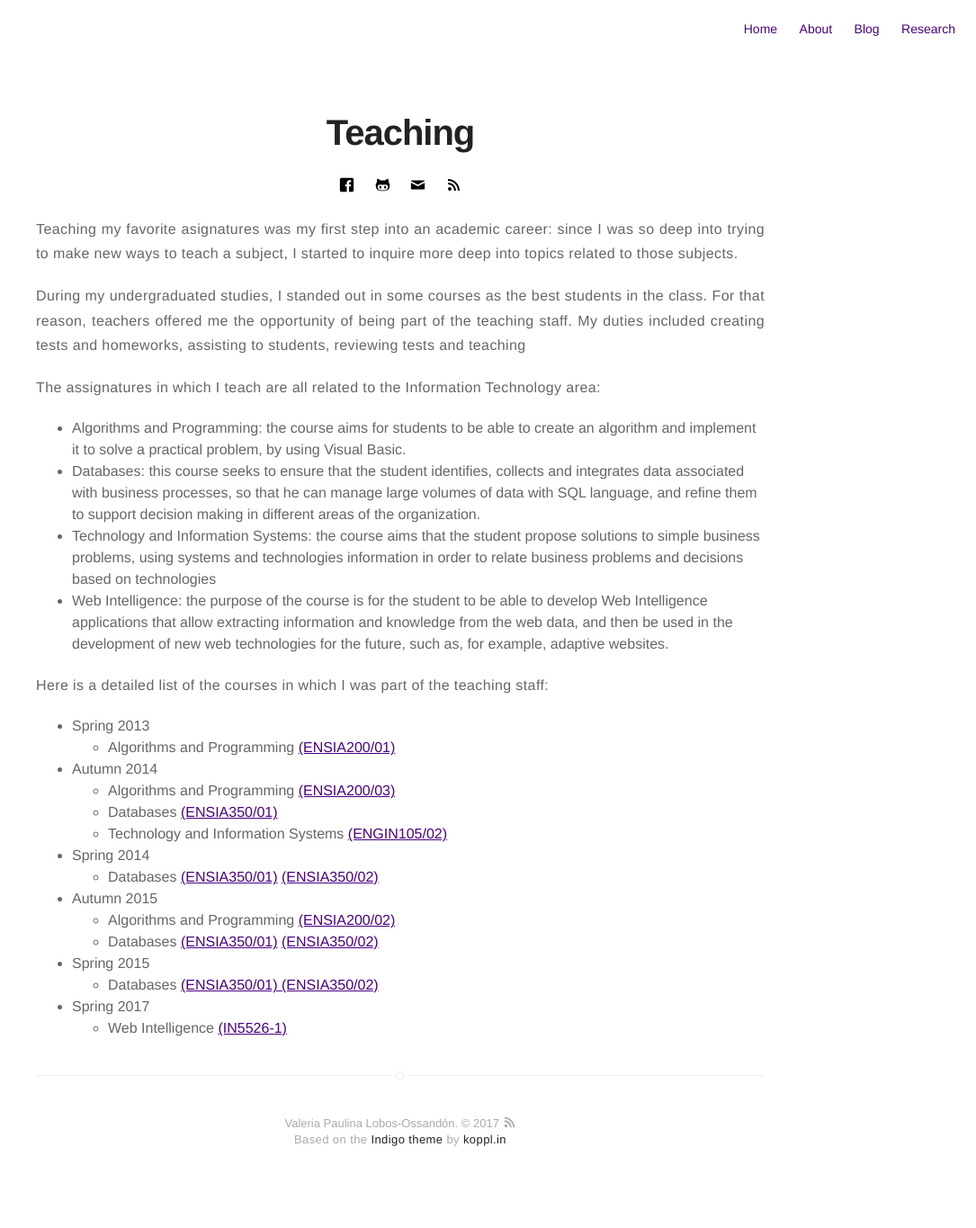
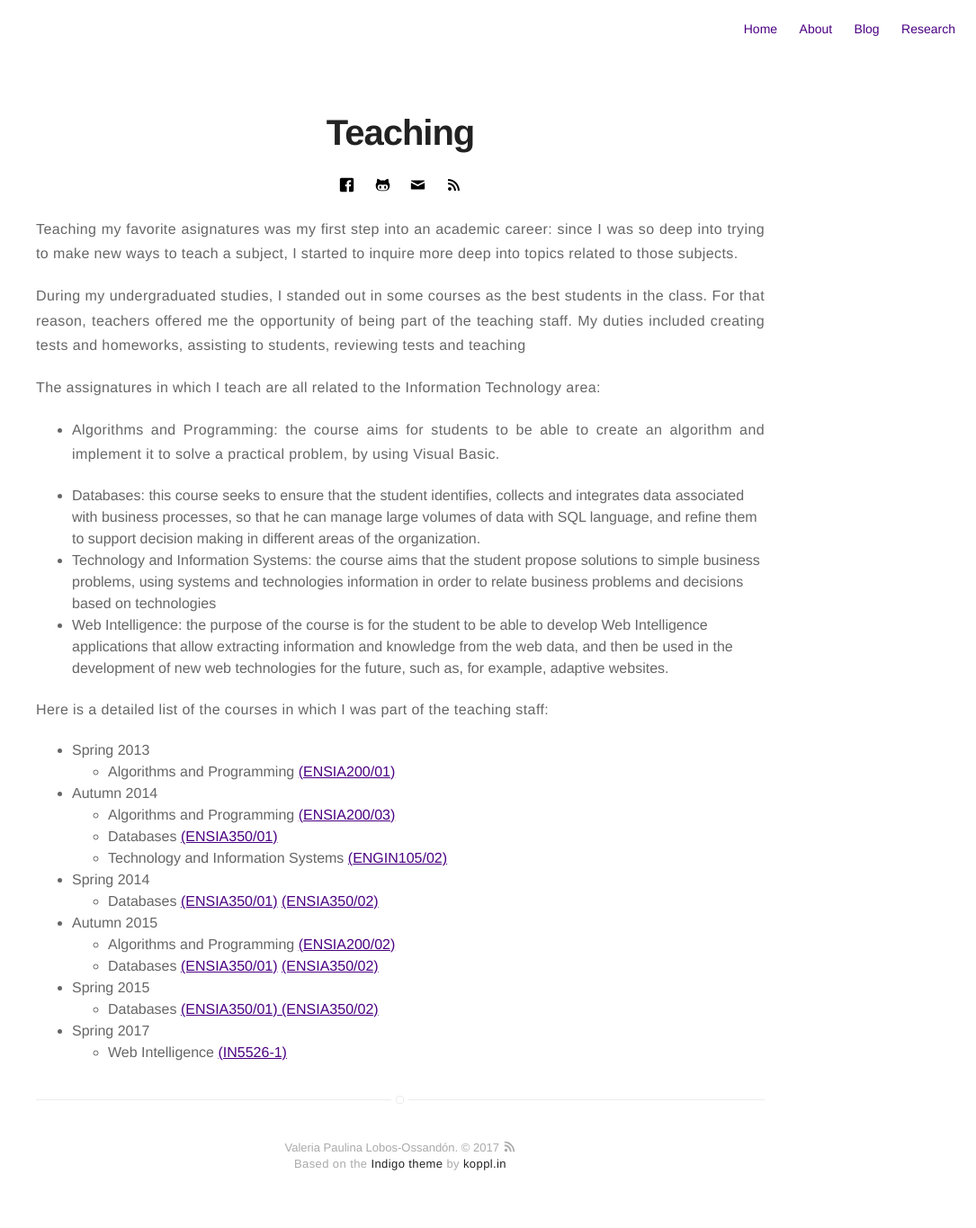
Before and after one commit to vlobos-ossandon/vlobos-ossandon.github.io, a Jekyll site: the page built from teaching.html, in a window 1280 px wide. Shown: the whole page at 90% size, without its empty margins (195-1280 px from the left). Built offline with Jekyll 4.4.1, drawn with Linux system fonts in a browser that asks for light colours; before the commit the page ends 1338 px from its top, so only the background shows below that.

Commit message:
Teaching_10

```diff
--- a/teaching.html
+++ b/teaching.html
@@ -10,7 +10,7 @@ title: Teaching
 </p>
 <p align="justify">
     <ul>
-        <li><b>Algorithms and Programming</b>: the course aims for students to be able to create an algorithm and implement it to solve a practical problem, by using Visual Basic.</li>
+        <li><b><p align="justify">Algorithms and Programming</b>: the course aims for students to be able to create an algorithm and implement it to solve a practical problem, by using Visual Basic.<p align="justify"></li>
         <li><b>Databases</b>: this course seeks to ensure that the student identifies, collects and integrates data associated with business processes, so that he can manage large volumes of data with SQL language, and refine them to support decision making in different areas of the organization. </li>
         <li><b>Technology and Information Systems</b>: the course aims that the student propose solutions to simple business problems, using systems and technologies information in order to relate business problems and decisions based on technologies </li>
         <li><b>Web Intelligence</b>: the purpose of the course is for the student to be able to develop Web Intelligence applications that allow extracting information and knowledge from the web data, and then be used in the development of new web technologies for the future, such as, for example, adaptive websites. </li>
```
